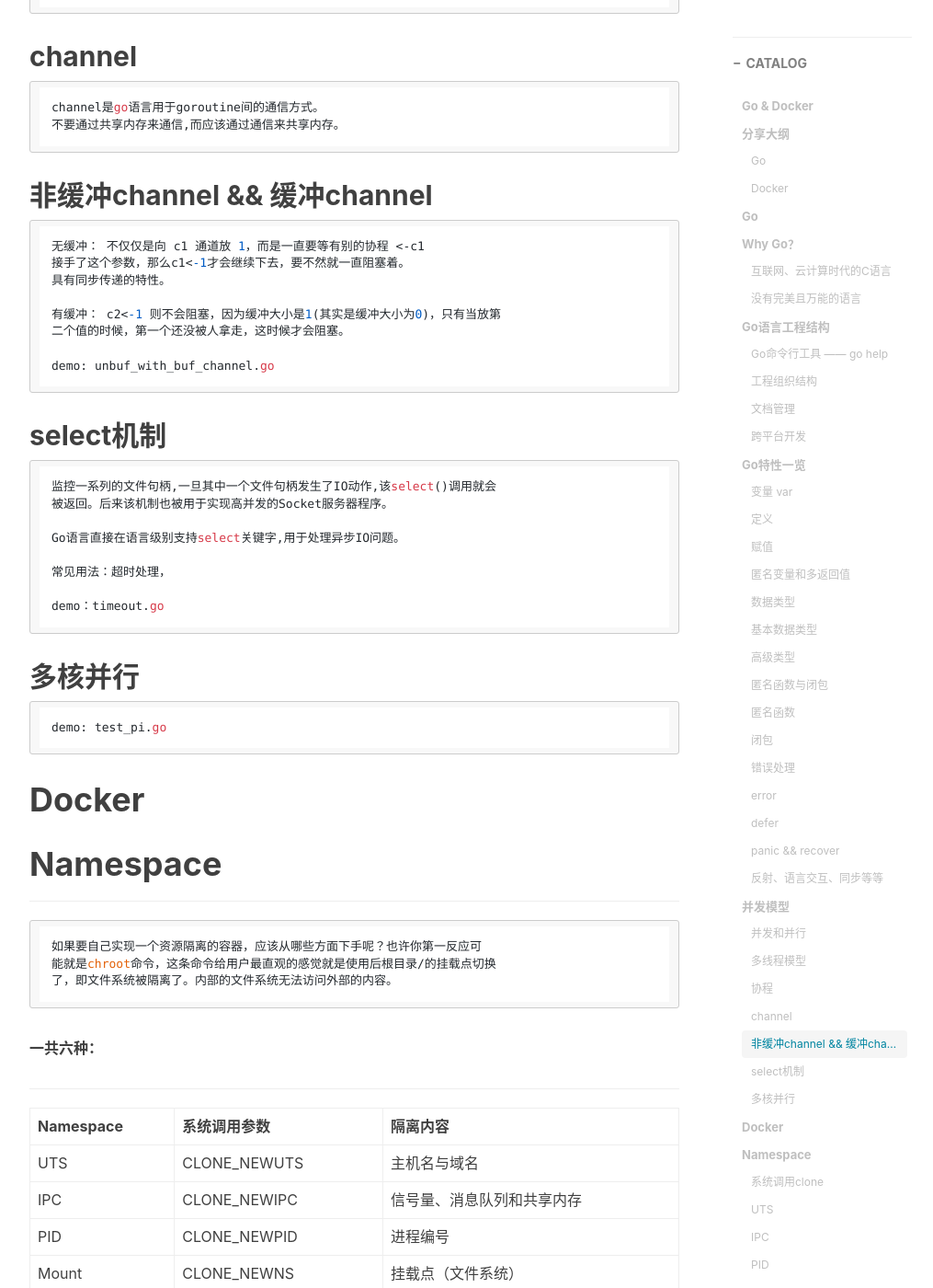
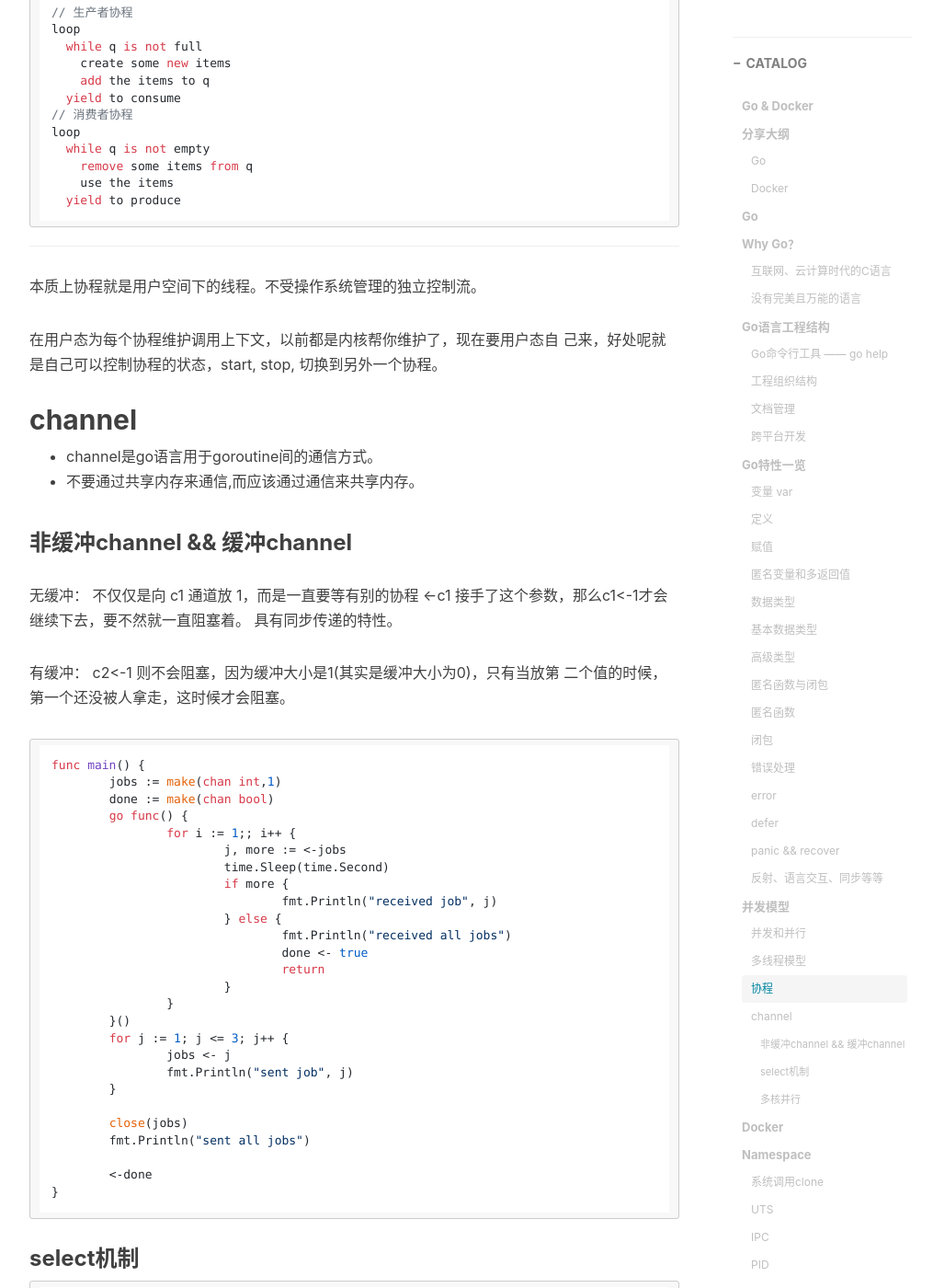
Before and after one commit to wangyapu/wangyapu.github.io, a Jekyll site: the page built from _posts/2016-01-28-go_docker_share.md, in a window 1280 px wide and 1400 px high, scrolled down 11173 px. Shown: the whole window at 92% size, without its empty margins (233-1248 px from the left). Built offline with Jekyll 4.4.1, drawn with Linux system fonts in a browser that asks for light colours; nearby versions of some CDN libraries; comment, search, counter and statistics services are not loaded; some of the changed text lies outside the part shown.

Commit message:
format code block

````diff
--- a/_posts/2016-01-28-go_docker_share.md
+++ b/_posts/2016-01-28-go_docker_share.md
@@ -170,18 +170,21 @@ Struct | xxx{} | 结构体
 
 --------------------
 
-    type Animal interface {
-         Name() string
-    }
+```go
+type Animal interface {
+     Name() string
+}
 
-    type Cat struct {
-         name string
-    }
+//结构体Cat实现了接口类型Animal
+type Cat struct {
+     name string
+}
 
-    func (cat Cat) Name() string {
-         return cat.name
-    }
-    结构体Cat实现了接口类型Animal
+func (cat Cat) Name() string {
+     return cat.name
+}
+```
+
 
 ## 匿名函数与闭包
 
@@ -223,44 +226,66 @@ func main() {
 
 ## error
 
-    func Foo(param int) (n int, err error) {
-        // ...
-    }
+```go
+func Foo(param int) (n int, err error) {
+    // ...
+}
 
-    n, err := Foo(0)
-    if err != nil {
-        // 错误处理
-    } else {
-    	// 使用返回值n
-    }
+n, err := Foo(0)
+if err != nil {
+    // 错误处理
+} else {
+	// 使用返回值n
+}
+```
 
 ## defer
 
-    函数需要退出时,就必须使用goto语句跳转到指定位 置先完成资源清理工作。
+- 函数需要退出时,就必须使用goto语句跳转到指定位置先完成资源清理工作。
 
-    一个函数中可以存在多个defer语句,defer语句的调用是遵照先进后出的原则,即最
-    后一个defer语句将最先被执行。
+- 一个函数中可以存在多个defer语句,defer语句的调用是遵照先进后出的原则,即最
+后一个defer语句将最先被执行。
 
-    func TestChannelBufferTimeout(t *testing.T) {
-    	expected := "11"
+```go
+func TestChannelBufferTimeout(t *testing.T) {
+	expected := "11"
 
-    	buf := &ChannelBuffer{make(chan []byte, 1)}
-    	defer buf.Close()
+	buf := &ChannelBuffer{make(chan []byte, 1)}
+	defer buf.Close()
 
-    	go func() {
-    		time.Sleep(100 * time.Millisecond)
-    		io.Copy(buf, strings.NewReader(expected))
-    	}()
-    }
+	go func() {
+		time.Sleep(100 * time.Millisecond)
+		io.Copy(buf, strings.NewReader(expected))
+	}()
+}
+```
 
 ## panic && recover
 
-    当在一个函数执行过程中调用panic()函数时,正常的函数执行流程将立即终止,但函
-    数中之前使用defer关键字延迟执行的语句将正常展开执行。
+- 当在一个函数执行过程中调用panic()函数时,正常的函数执行流程将立即终止,但函数中之前使用defer关键字延迟执行的语句将正常展开执行。
 
-    recover()函数用于终止错误处理流程,经常与defer结合使用。
+- recover()函数用于终止错误处理流程,经常与defer结合使用。
 
-    demo: exception.go
+```go
+func main() {
+
+	Try(func() {
+		panic("error happens")
+	}, func(error interface{}) {
+		fmt.Println(error)
+	})
+
+}
+
+func Try(fun func(), handler func(interface{})) {
+	defer func() {
+		if err := recover(); err != nil {
+			handler(err)
+		}
+	}()
+	fun()
+}
+```
 
 ## 反射、语言交互、同步等等
 
@@ -268,16 +293,17 @@ func main() {
 
 ## 并发和并行
 
-    并发在于结构，并行在执行。
+- 并发在于结构，并行在执行。
 
-    并行：单核CPU是永远不可能并行的
+- 并行：单核CPU是永远不可能并行的。
 
-    单个CPU多线程实现的伪并行，是一个CPU在多个程序之间切换，让我们以为是同时
-    执行。而实际上就是线性执行；
+- 单个CPU多线程实现的伪并行，是一个CPU在多个程序之间切换，让我们以为是同时
+执行。而实际上就是线性执行；
 
-    多个CPU同时负责多个线程才是并行。
+- 多个CPU同时负责多个线程才是并行。
 
-    并发：只要你的代码写了多线程就是并发。
+- 并发：只要你的代码写了多线程就是并发。
+
 
 ## 多线程模型
 
@@ -303,9 +329,7 @@ func main() {
     然而任务数多于核数了怎么办？
 
 
-------------------
-
-    生产者消费者模型的基于抢占式多线程编程实现：
+生产者消费者模型的基于抢占式多线程编程实现：
 
     // 消费者线程
     loop
@@ -323,9 +347,9 @@ func main() {
       add the items to q
       unlock(q)
 
---------------------
 
-    基于协程的生产者消费者模型实现：
+基于协程的生产者消费者模型实现：
+
     // 生产者协程
     loop
       while q is not full
@@ -341,28 +365,55 @@ func main() {
 
 -----------------
 
-    本质上协程就是用户空间下的线程。不受操作系统管理的独立控制流。
+本质上协程就是用户空间下的线程。不受操作系统管理的独立控制流。
 
-    在用户态为每个协程维护调用上下文，以前都是内核帮你维护了，现在要用户态自
-    己来，好处呢就是自己可以控制协程的状态，start, stop, 切换到另外一个协程。
+在用户态为每个协程维护调用上下文，以前都是内核帮你维护了，现在要用户态自
+己来，好处呢就是自己可以控制协程的状态，start, stop, 切换到另外一个协程。
 
 ## channel
 
-    channel是go语言用于goroutine间的通信方式。
-    不要通过共享内存来通信,而应该通过通信来共享内存。
+- channel是go语言用于goroutine间的通信方式。
+- 不要通过共享内存来通信,而应该通过通信来共享内存。
 
-## 非缓冲channel && 缓冲channel
+### 非缓冲channel && 缓冲channel
 
-    无缓冲： 不仅仅是向 c1 通道放 1，而是一直要等有别的协程 <-c1
-    接手了这个参数，那么c1<-1才会继续下去，要不然就一直阻塞着。
-    具有同步传递的特性。
+无缓冲： 不仅仅是向 c1 通道放 1，而是一直要等有别的协程 <-c1
+接手了这个参数，那么c1<-1才会继续下去，要不然就一直阻塞着。
+具有同步传递的特性。
 
-    有缓冲： c2<-1 则不会阻塞，因为缓冲大小是1(其实是缓冲大小为0)，只有当放第
-    二个值的时候，第一个还没被人拿走，这时候才会阻塞。
+有缓冲： c2<-1 则不会阻塞，因为缓冲大小是1(其实是缓冲大小为0)，只有当放第
+二个值的时候，第一个还没被人拿走，这时候才会阻塞。
 
-    demo: unbuf_with_buf_channel.go
+```go
+func main() {
+	jobs := make(chan int,1)
+	done := make(chan bool)
+	go func() {
+		for i := 1;; i++ {
+			j, more := <-jobs
+			time.Sleep(time.Second)
+			if more {
+				fmt.Println("received job", j)
+			} else {
+				fmt.Println("received all jobs")
+				done <- true
+				return
+			}
+		}
+	}()
+	for j := 1; j <= 3; j++ {
+		jobs <- j
+		fmt.Println("sent job", j)
+	}
 
-## select机制
+	close(jobs)
+	fmt.Println("sent all jobs")
+
+	<-done
+}
+```
+
+### select机制
 
     监控一系列的文件句柄,一旦其中一个文件句柄发生了IO动作,该select()调用就会
     被返回。后来该机制也被用于实现高并发的Socket服务器程序。
@@ -373,7 +424,7 @@ func main() {
 
     demo：timeout.go
 
-## 多核并行
+### 多核并行
 
     demo: test_pi.go
 
````
